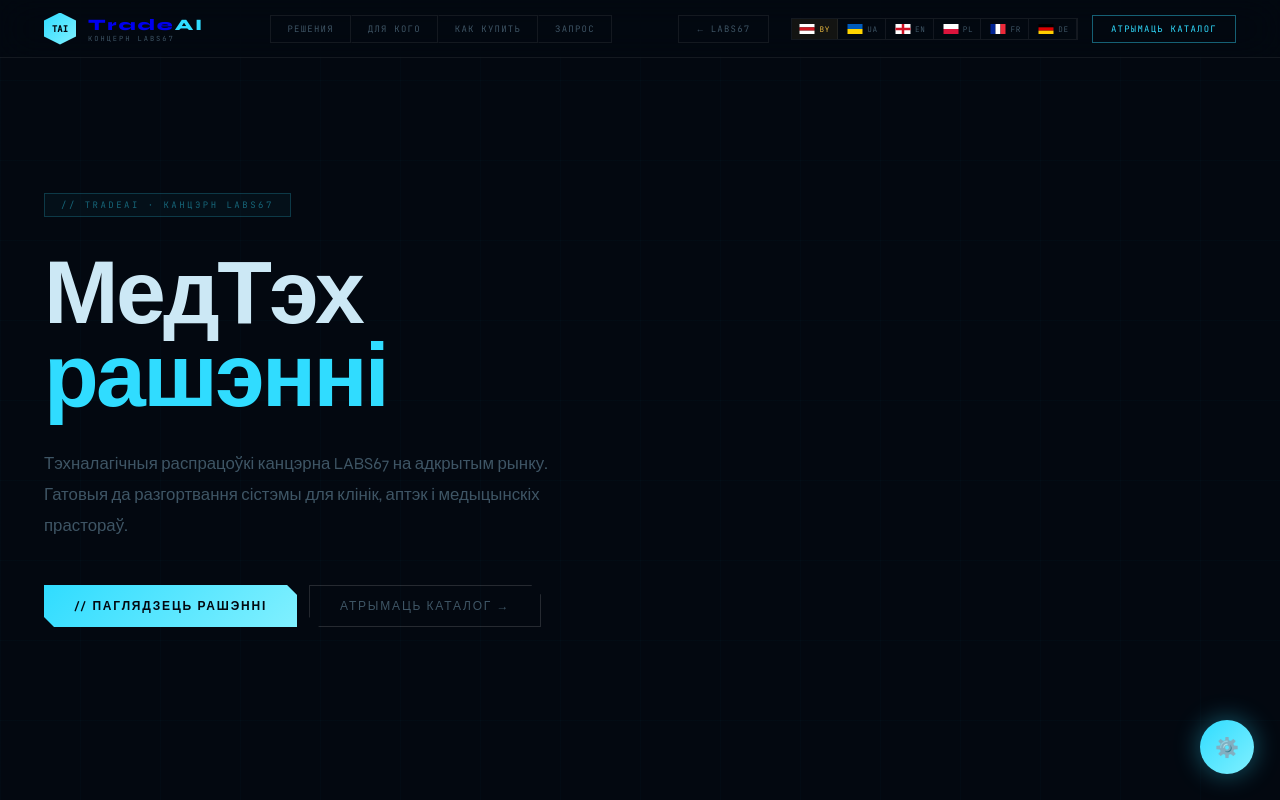
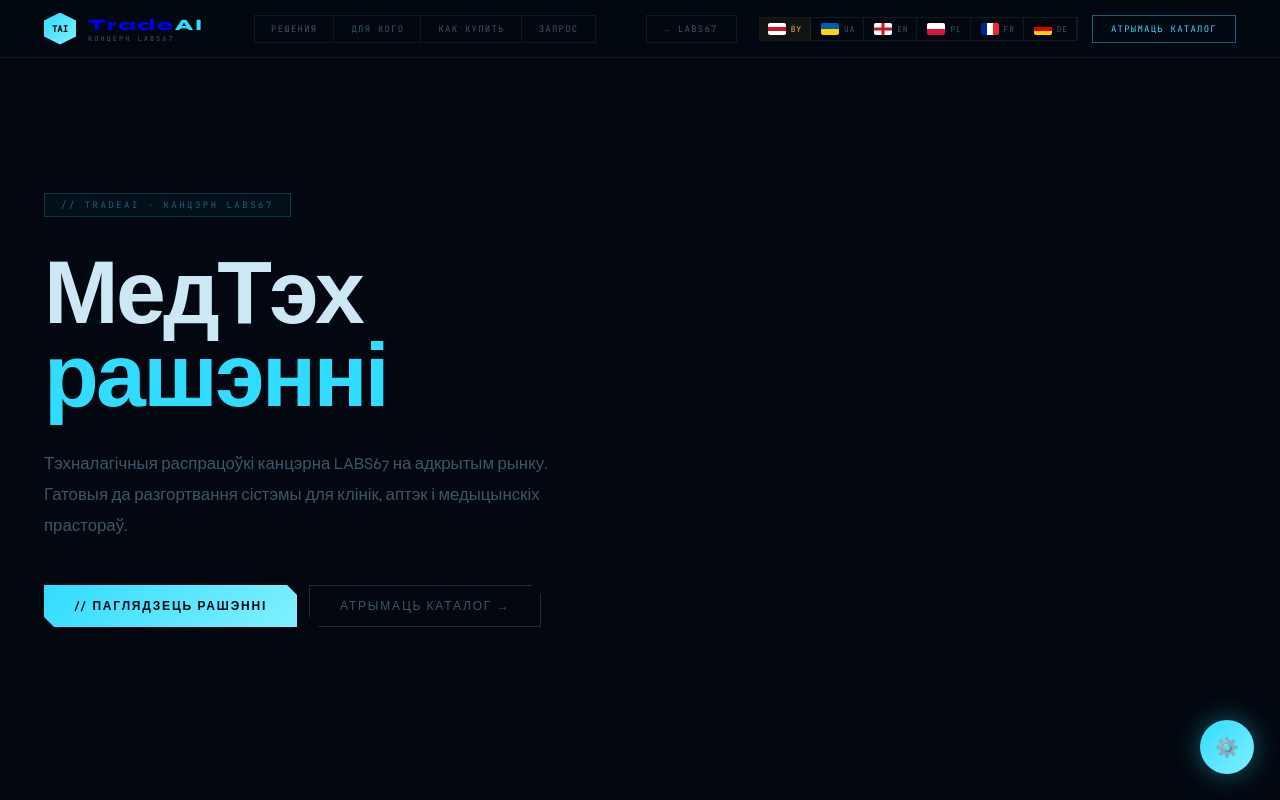
Before and after one commit to tatyana-mama/trade.labs67.com, a plain HTML site: page index.html in a window 1280 px wide. Shown: the top 800 px of the page. Drawn offline with Linux system fonts and the light colour scheme.

Commit message:
fix: lang-flag 18x12, aligned lang buttons

```diff
--- a/index.html
+++ b/index.html
@@ -173,10 +173,10 @@ footer{padding:34px 44px;border-top:1px solid var(--b1);display:grid;grid-templa
   .lang-switcher>.lang-btn{display:none;}
   .lang-dropdown-btn{display:flex;align-items:center;gap:5px;padding:5px 10px;background:transparent;border:none;cursor:pointer;color:var(--gold,#e8b840);font-family:"JetBrains Mono",monospace;font-size:0.5rem;}
 }
-.lang-btn{display:flex;align-items:center;gap:4px;padding:5px 7px;background:transparent;border:none;cursor:pointer;font-family:'JetBrains Mono',monospace;font-size:0.48rem;letter-spacing:0.1em;color:var(--muted);transition:all 0.2s;border-right:1px solid var(--b1);}
+.lang-btn{display:flex;align-items:center;justify-content:center;gap:5px;padding:5px 8px;background:transparent;border:none;cursor:pointer;font-family:'JetBrains Mono',monospace;font-size:0.5rem;letter-spacing:0.1em;color:var(--muted);transition:all 0.2s;border-right:1px solid var(--b1);}
 .lang-btn:last-child{border-right:none;}
 .lang-btn:hover,.lang-btn.active{color:var(--gold);background:rgba(232,184,64,0.07);}
-.lang-flag{width:16px;height:10px;display:inline-block;vertical-align:middle;}
+.lang-flag{width:18px;height:12px;display:inline-flex;align-items:center;justify-content:center;vertical-align:middle;flex-shrink:0;border-radius:2px;overflow:hidden;}
 .lang-code{display:inline;}
 @media(max-width:768px){.lang-code{display:none;}.lang-btn{padding:5px 5px;}}
 
```
